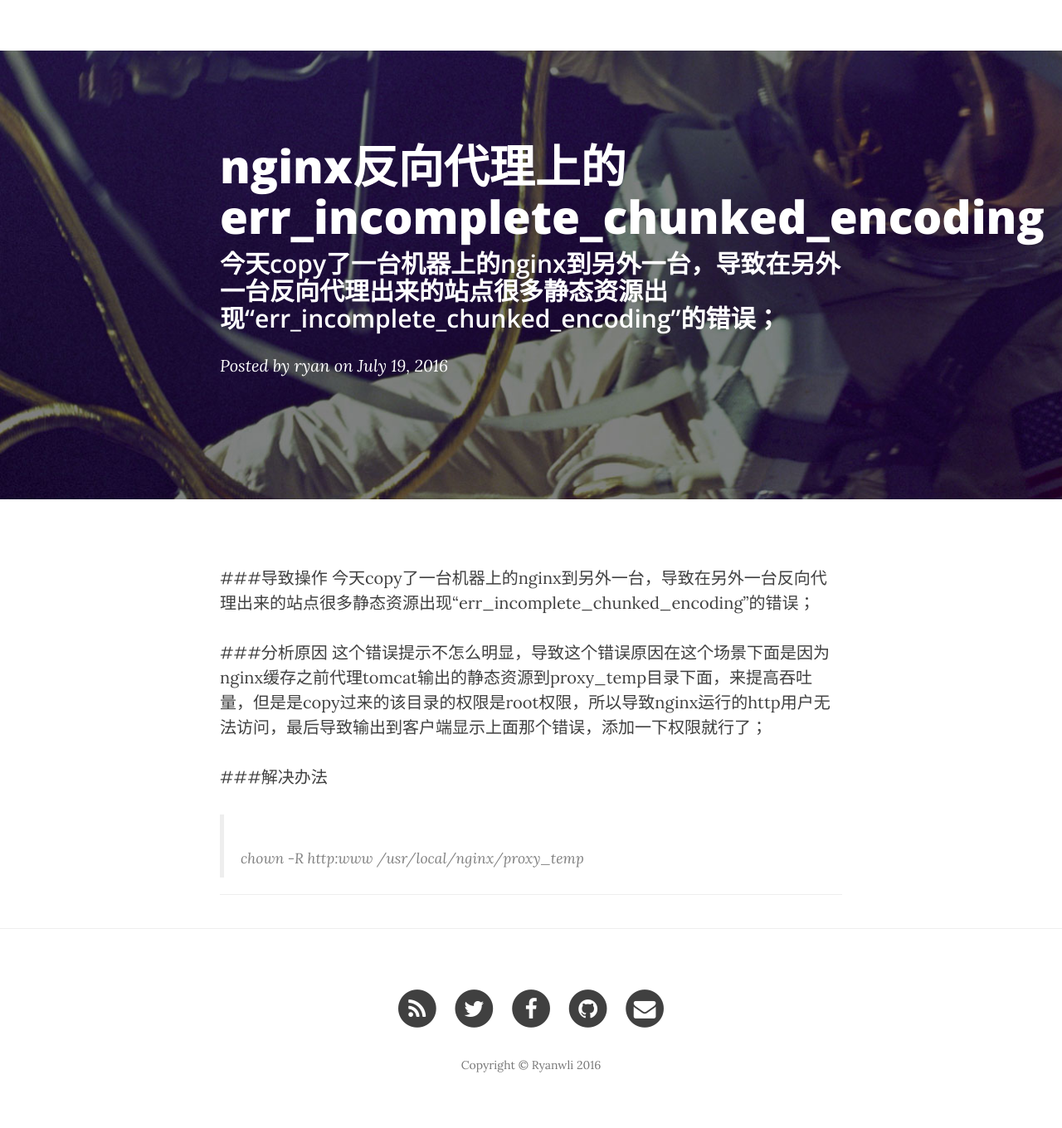
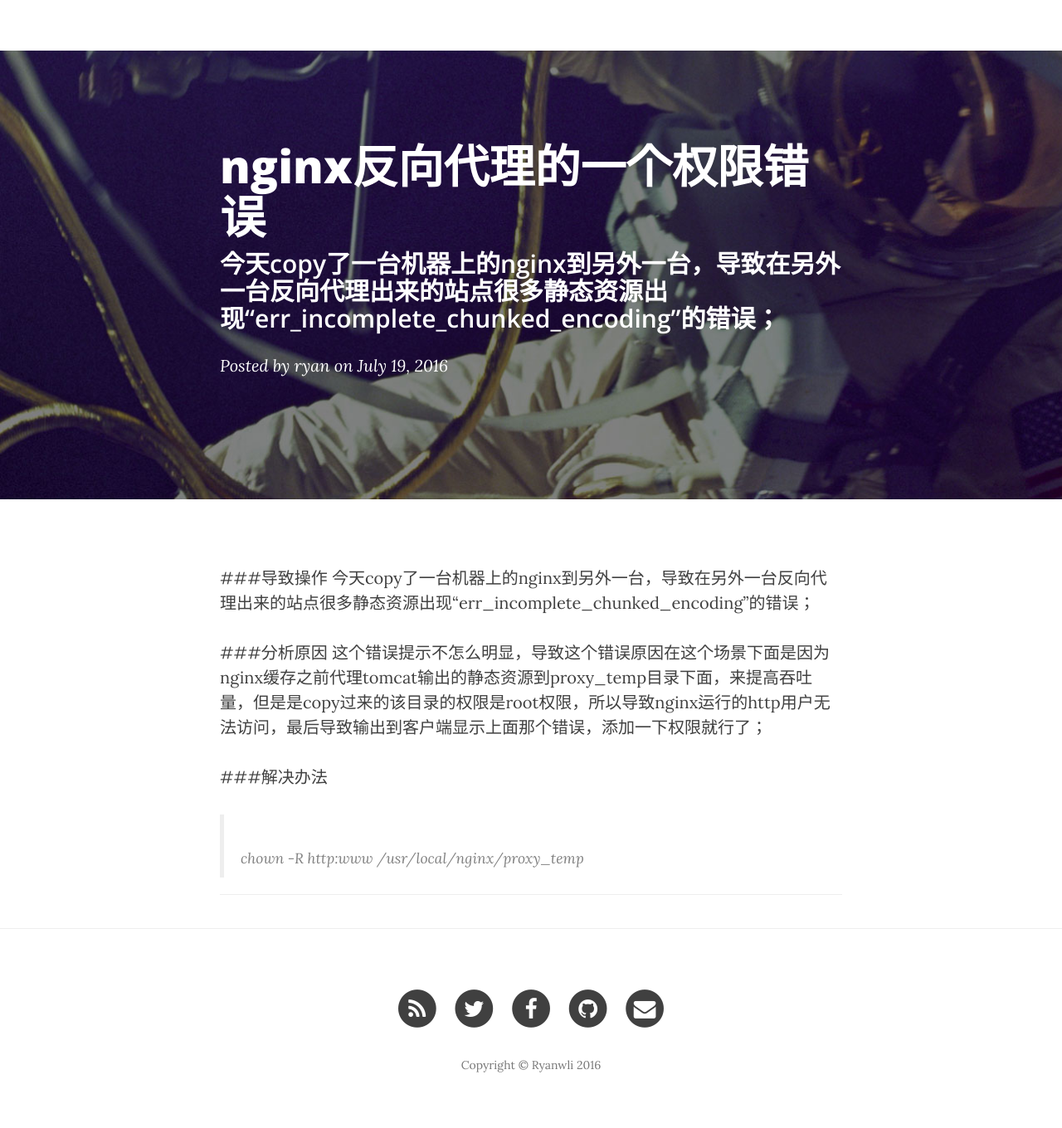
Before and after one commit to ryanwli/ryanwli.github.io, a Jekyll site: the page built from _posts/2016-07-20-nginx-error.md, in a window 1280 px wide. Shown: the whole page at 83% size. Built offline with Jekyll 4.4.1, drawn with Linux system fonts in a browser that asks for light colours; nearby versions of some CDN libraries.

```diff
--- a/_posts/2016-07-20-nginx-error.md
+++ b/_posts/2016-07-20-nginx-error.md
@@ -1,6 +1,6 @@
 ---
 layout:     post
-title:      "nginx反向代理上的err_incomplete_chunked_encoding"
+title:      "nginx反向代理的一个权限错误"
 subtitle:   "今天copy了一台机器上的nginx到另外一台，导致在另外一台反向代理出来的站点很多静态资源出现“err_incomplete_chunked_encoding”的错误；"
 date:       2016-07-19 12:00:00
 author:     "ryan"
```
